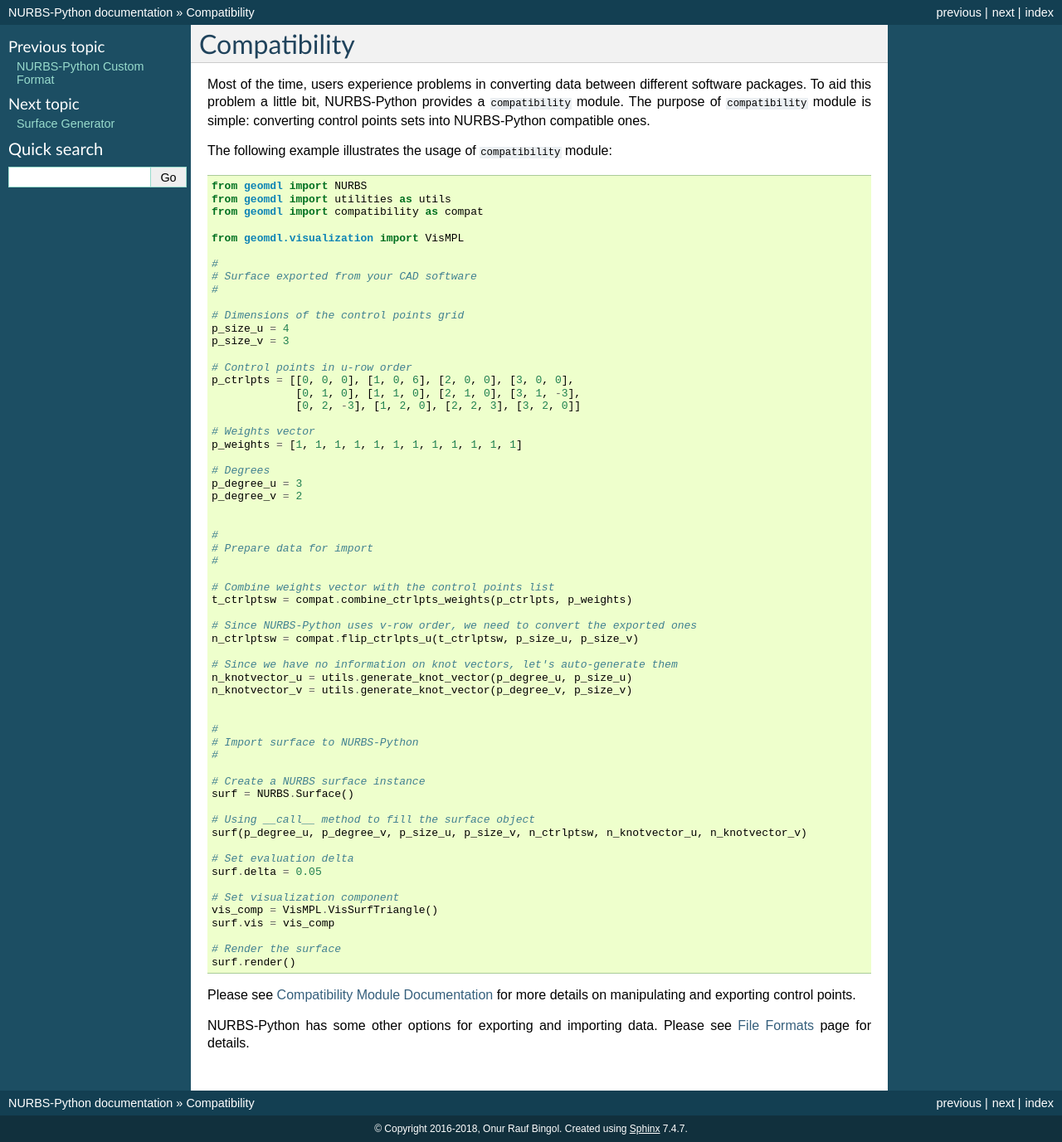
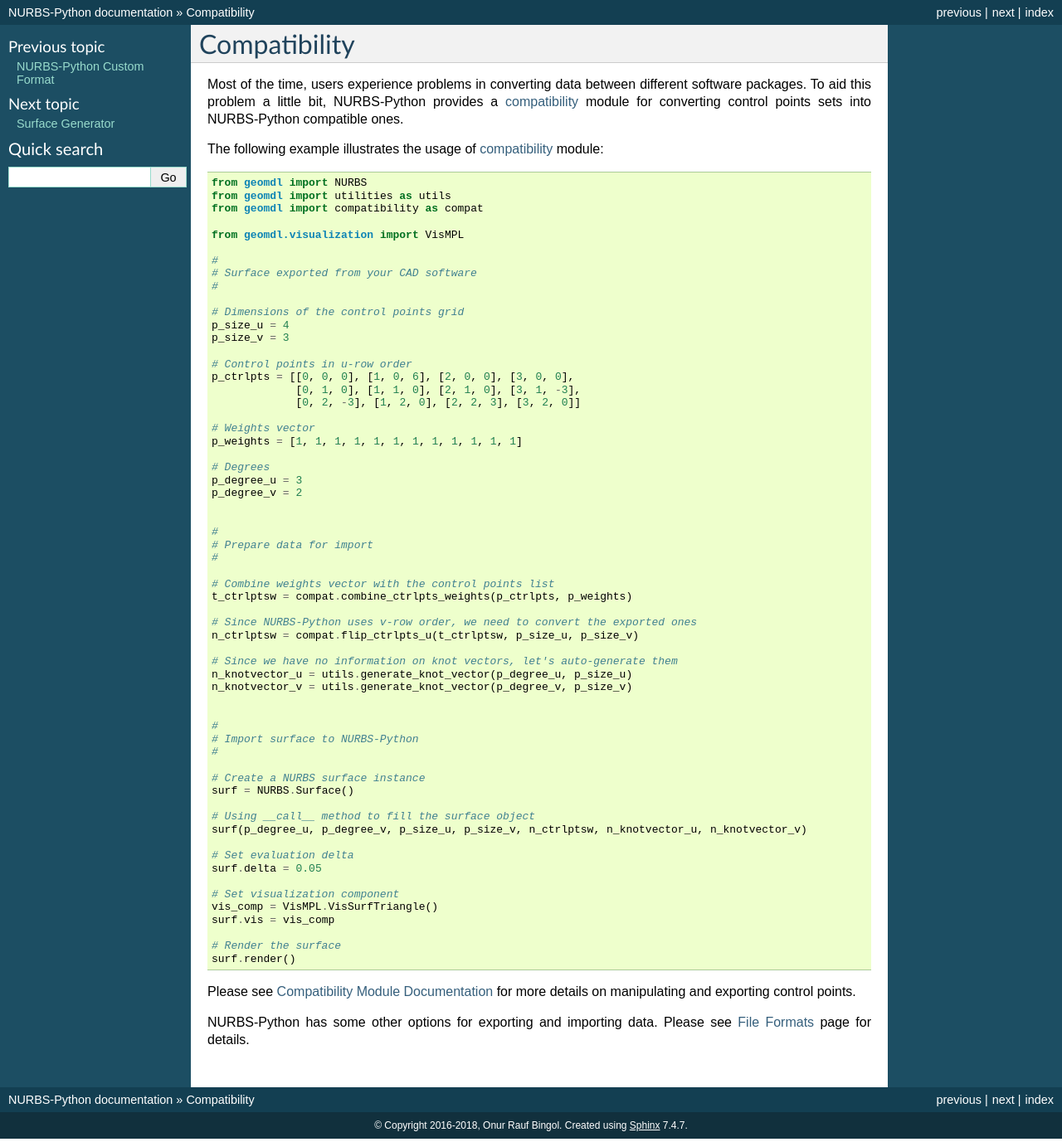
Before and after one commit to orbingol/NURBS-Python, a Sphinx documentation site: the page built from docs/compatibility.rst, in a window 1280 px wide. Shown: the whole page at 83% size. Built offline with Sphinx 7.4.7, drawn with Linux system fonts in a browser that asks for light colours; formulas are drawn with MathJax 3.

Commit message:
Fix and update internal doc links

```diff
--- a/docs/compatibility.rst
+++ b/docs/compatibility.rst
@@ -2,10 +2,10 @@
 ^^^^^^^^^^^^^
 
 Most of the time, users experience problems in converting data between different software packages. To aid this problem
-a little bit, NURBS-Python provides a ``compatibility`` module. The purpose of ``compatibility`` module is simple:
-converting control points sets into NURBS-Python compatible ones.
+a little bit, NURBS-Python provides a :doc:`compatibility <module_compatibility>` module for converting control points
+sets into NURBS-Python compatible ones.
 
-The following example illustrates the usage of :code:`compatibility` module:
+The following example illustrates the usage of :doc:`compatibility <module_compatibility>` module:
 
 .. code-block:: python
 
--- a/docs/visualization.rst
+++ b/docs/visualization.rst
@@ -3,8 +3,8 @@
 
 NURBS-Python comes with the following visualization modules for direct plotting evaluated curves and surfaces:
 
-* `visualization.VisMPL <module_vis_mpl>`_ module for `Matplotlib <https://matplotlib.org>`_
-* `visualization.VisPlotly <module_vis_plotly>`_ module for `Plotly <https://plot.ly/python/>`_
+* :doc:`VisMPL <module_vis_mpl>` module for `Matplotlib <https://matplotlib.org>`_
+* :doc:`VisPlotly <module_vis_plotly>` module for `Plotly <https://plot.ly/python/>`_
 
 Examples_ repository contains examples on how to use the visualization components with surfaces and curves. Please see
 :doc:`Visualization Modules Documentation <modules_visualization>` for more details.
```
